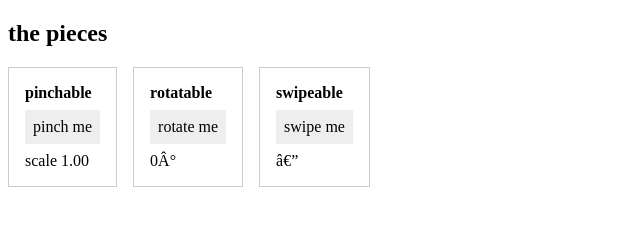
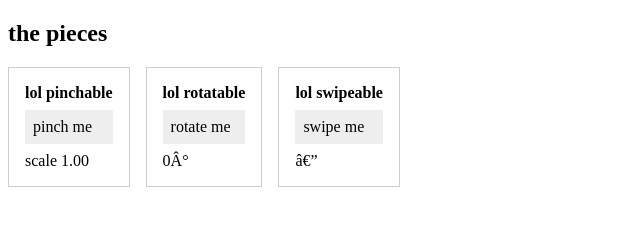
Before and after one commit to Pulgasari/hsohn, a plain HTML site: page index.html in a window 1280 px wide. Shown: the whole page, without its empty margins (0-640 px from the left). Drawn offline with Linux system fonts and the light colour scheme.

Commit message:
Update index.html

```diff
--- a/index.html
+++ b/index.html
@@ -22,7 +22,7 @@
       <each items="#pieces">
         <template>
           <card #="{{item.id}}">
-            <strong>{{item.title}}</strong>
+            <strong>lol {{item.title}}</strong>
             <pad #-pad>{{item.text}}</pad>
             <read #-read>{{item.read}}</read>
           </card>
```
